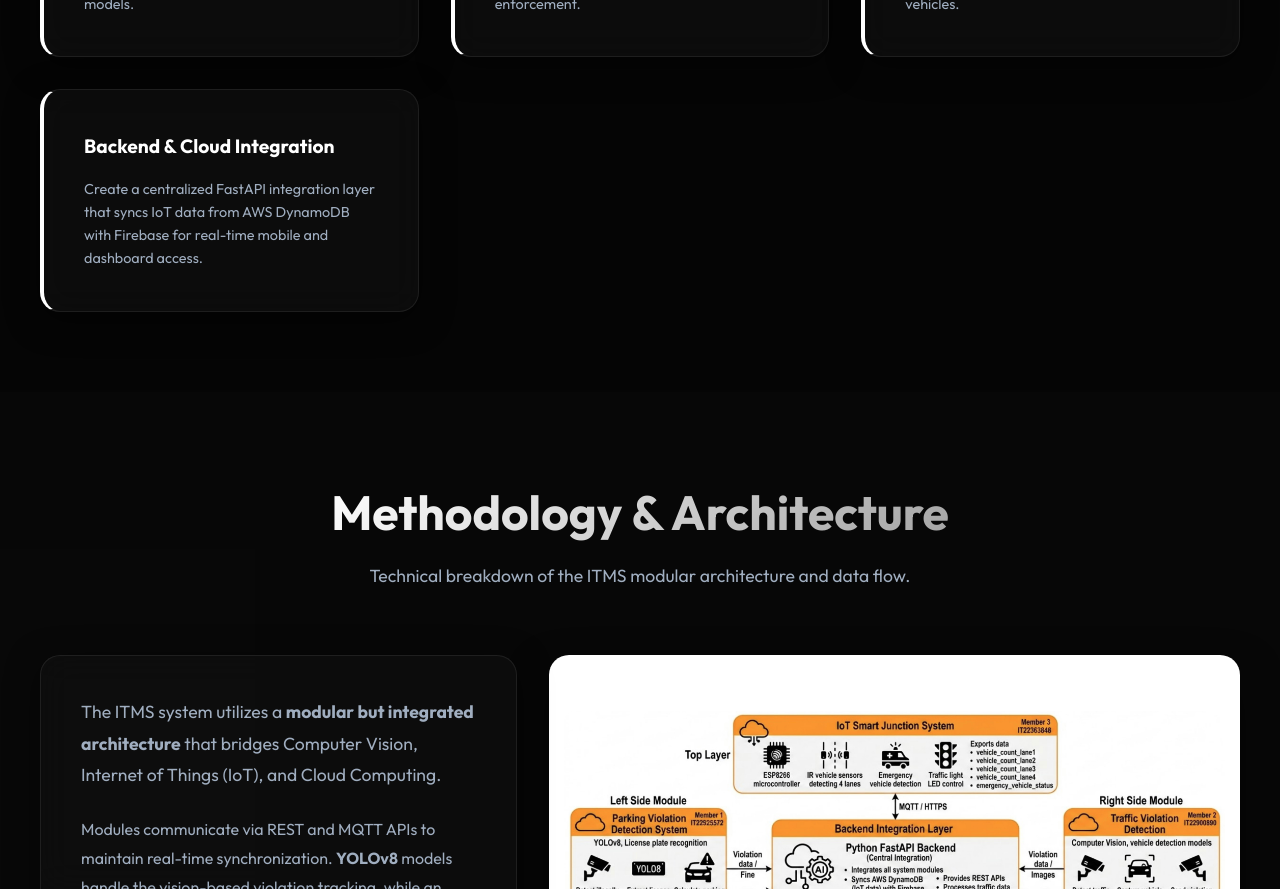
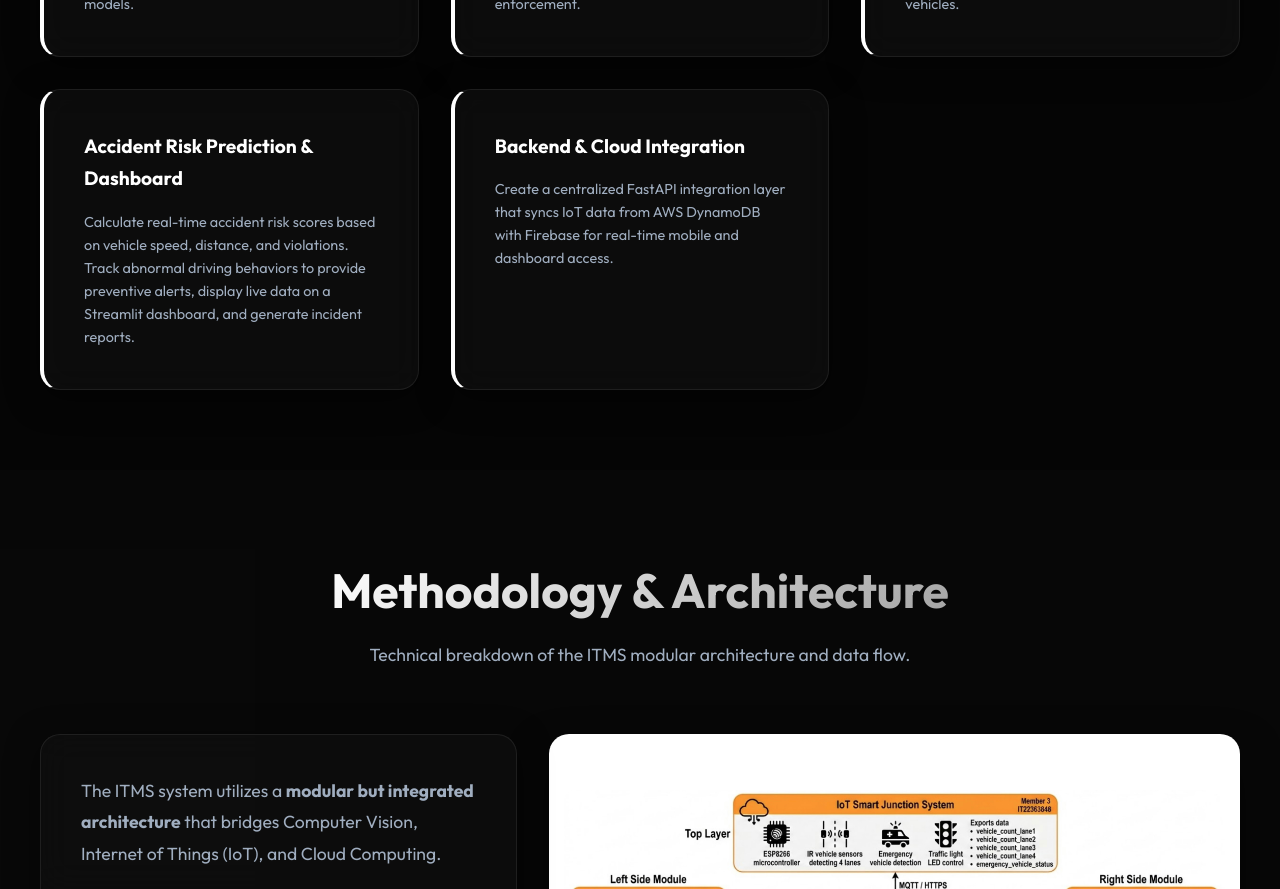
Before and after one commit to RP1999/ITMS-Website, a React (Vite) app: page / in a window 1280 px wide. Shown: the part 2480-3369 px from the top of the page. Built offline with nearby package versions, Linux system fonts and the light colour scheme.

Commit message:
Add Accident Risk Prediction objective

```diff
--- a/src/App.jsx
+++ b/src/App.jsx
@@ -482,6 +482,7 @@ const ResearchObjectives = () => {
     { title: "Parking Violation Detection", desc: "Develop an AI-driven module to detect illegally parked vehicles in real-time and calculate fines using YOLOv8 computer vision models." },
     { title: "Traffic Violation Detection", desc: "Implement automated traffic rule monitoring to identify violations like lane weaving and redline crossing, capturing evidence for law enforcement." },
     { title: "IoT Smart Junction System", desc: "Build a sensor-integrated junction controller using ESP8266 to optimize signal timing based on vehicle density and detect emergency vehicles." },
+    { title: "Accident Risk Prediction & Dashboard", desc: "Calculate real-time accident risk scores based on vehicle speed, distance, and violations. Track abnormal driving behaviors to provide preventive alerts, display live data on a Streamlit dashboard, and generate incident reports." },
     { title: "Backend & Cloud Integration", desc: "Create a centralized FastAPI integration layer that syncs IoT data from AWS DynamoDB with Firebase for real-time mobile and dashboard access." }
   ];
 
```
